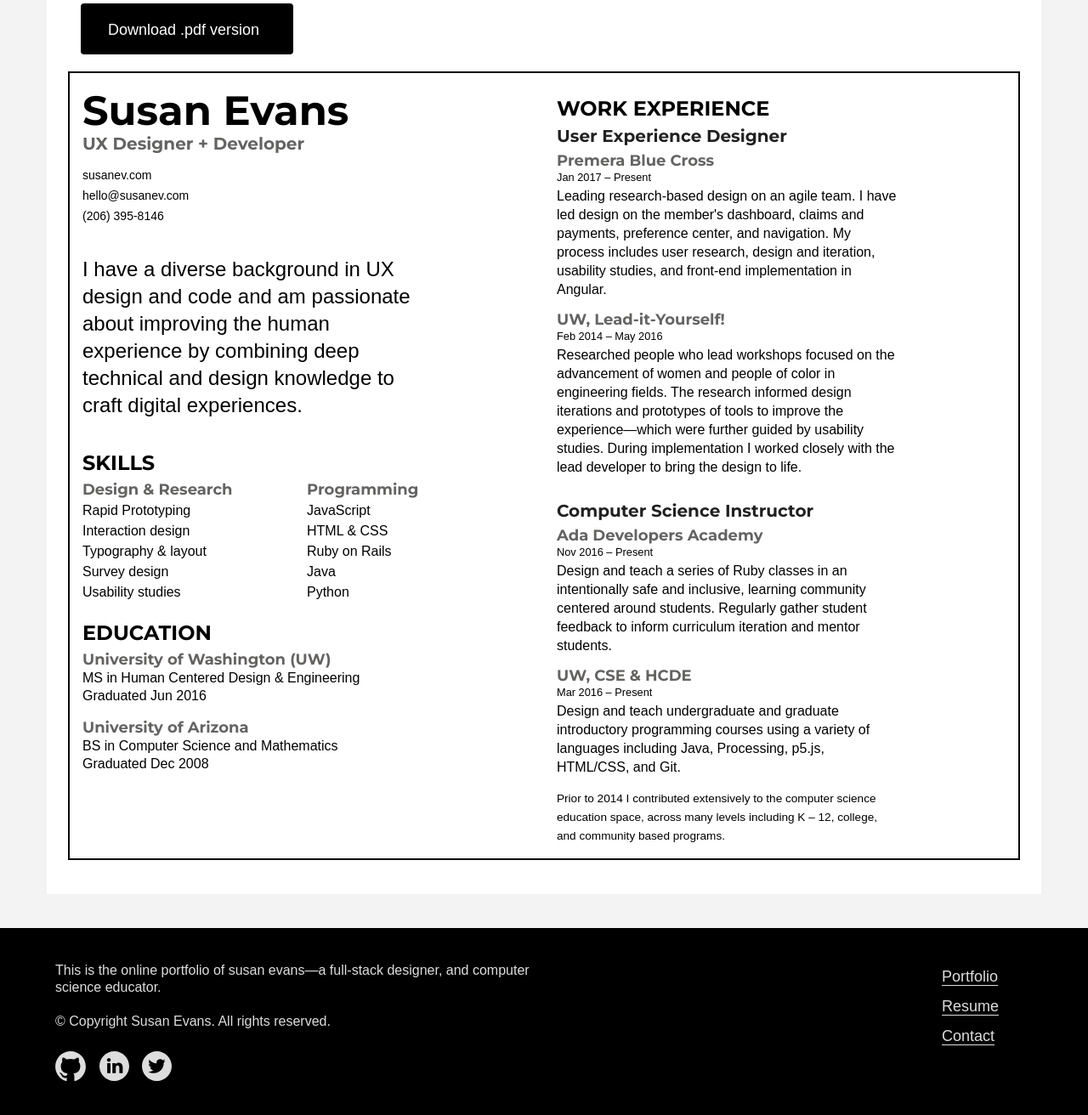
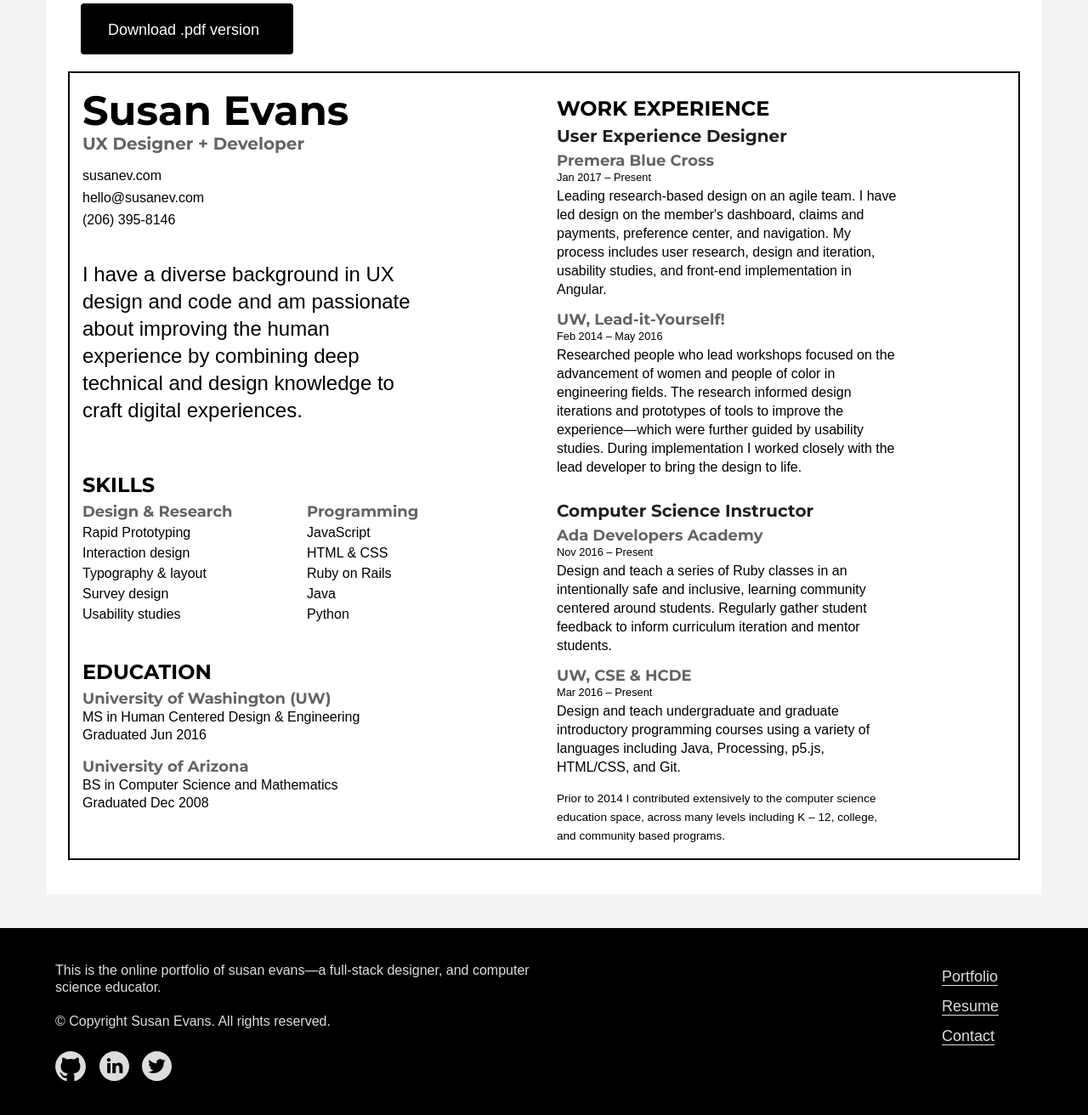
Before and after one commit to susanev/susanev.github.io, a PHP site: page /resume.html in a window 1280 px wide. Shown: the part 290-1602 px from the top of the page at 85% size. Run offline with PHP 8.4, Linux system fonts and the light colour scheme; some libraries are stand-ins or nearby versions.

Commit message:
adjusted resume styles

```diff
--- a/css/styles.css
+++ b/css/styles.css
@@ -255,7 +255,7 @@ svg:hover #github {
 
 .contact-info {
     margin-top: 20px;
-    font-size: 14px;
+    font-size: 16px;
 }
 
 .contact-info li {
@@ -541,6 +541,7 @@ div.skills {
 
 .education, .skills {
 	padding: 0;
+    margin-top: 20px;
 }
 
 .work-exp {
```
